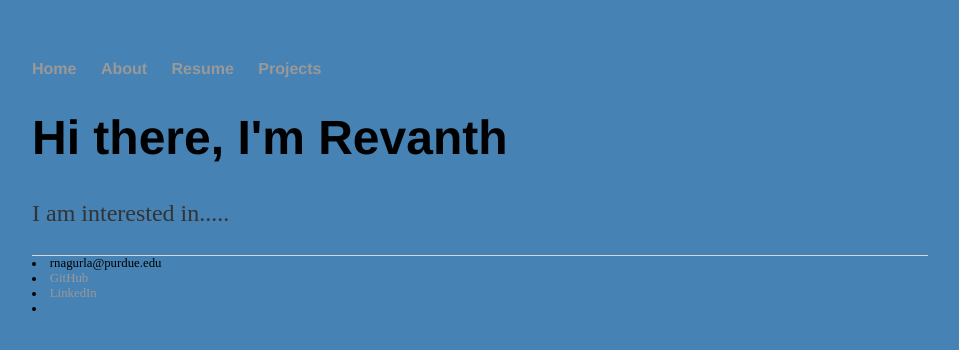
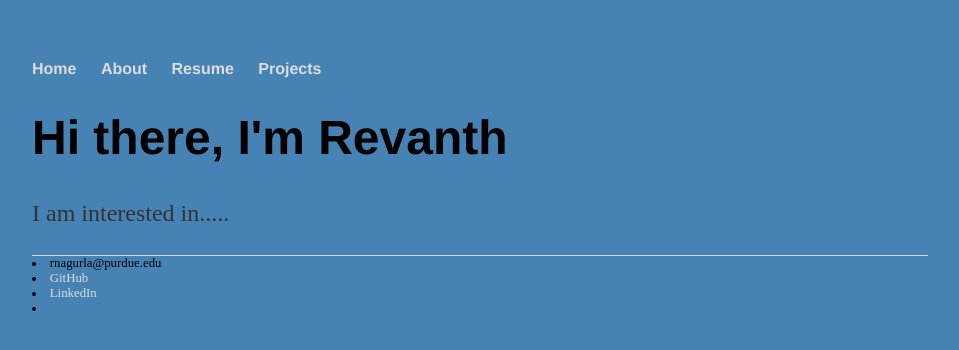
Before and after one commit to rnagurla/rnagurla.github.io, a Jekyll site: the page built from index.html, in a window 1280 px wide. Shown: the top 350 px of the page, without its empty margins (160-1119 px from the left). Built offline with Jekyll 4.4.1, drawn with Linux system fonts in a browser that asks for light colours.

Commit message:
Update main.css

```diff
--- a/css/main.css
+++ b/css/main.css
@@ -14,7 +14,7 @@
 }
 a {
     text-decoration: none;
-    color: #999;
+    color: Gainsboro;
 }
 a:hover {
     text-decoration: underline;
```
